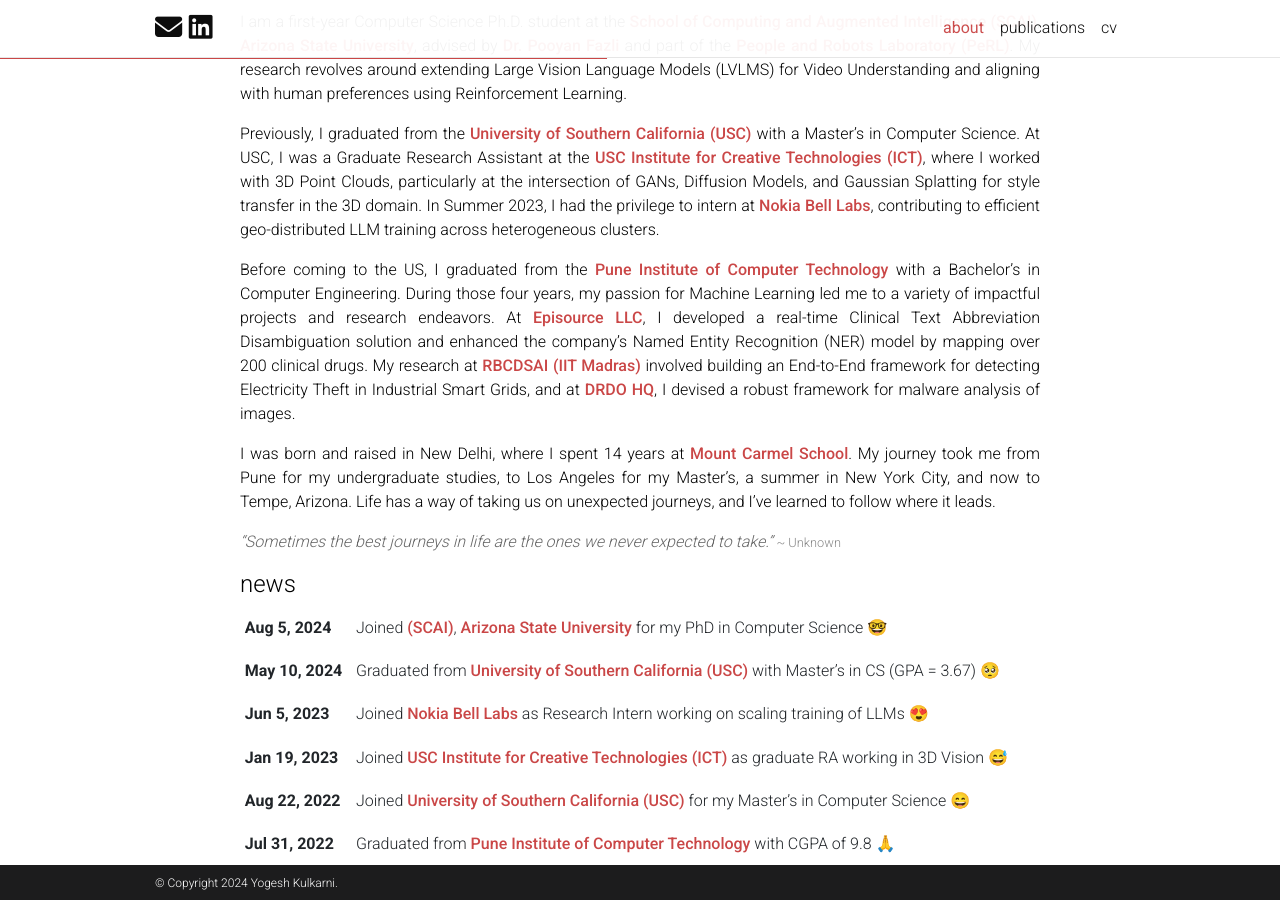
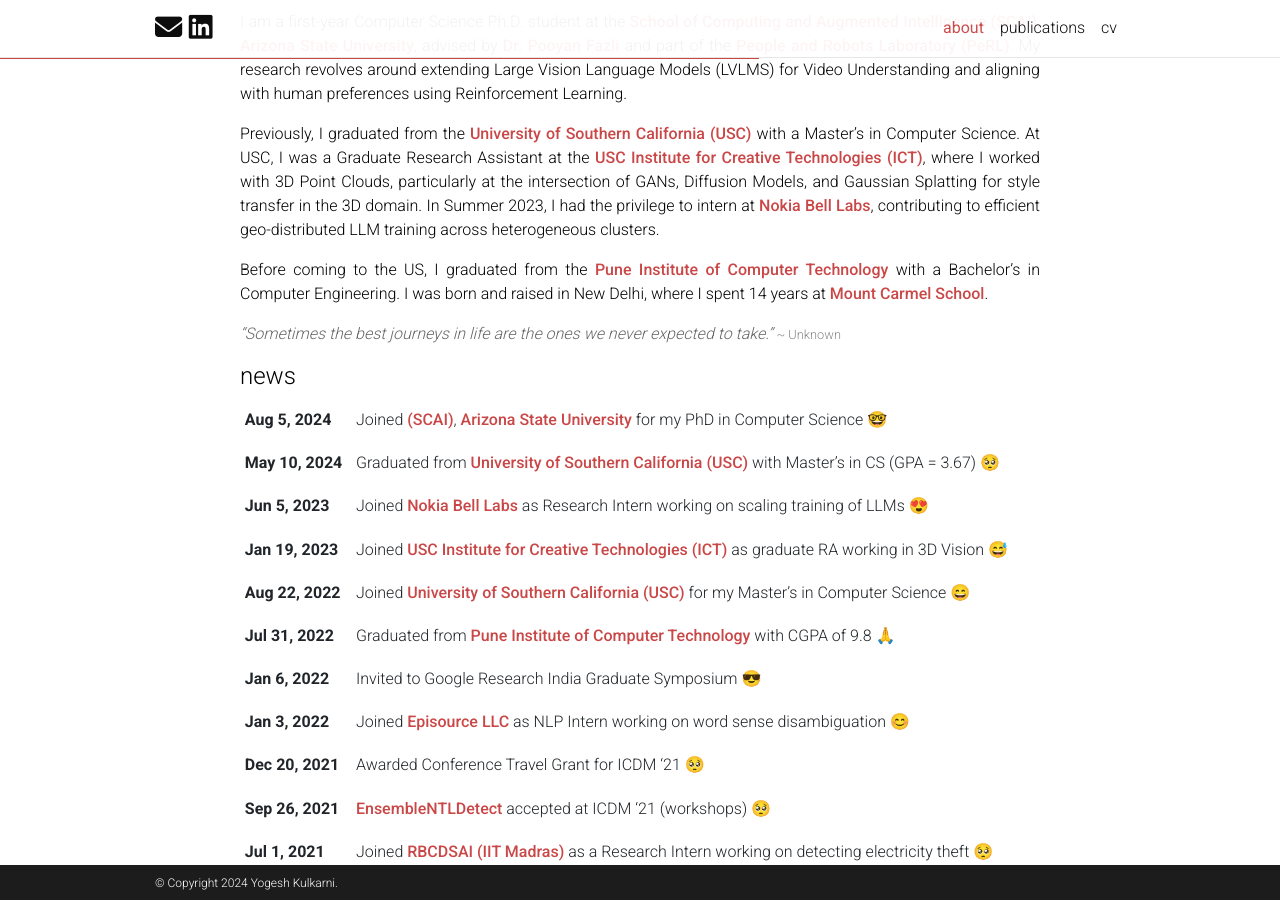
Before and after one commit to yogkul2000/yogkul2000.github.io, a Jekyll site: the page built from _pages/about.md, in a window 1280 px wide and 900 px high, scrolled down 490 px. Built offline with Jekyll 4.4.1, drawn with Linux system fonts in a browser that asks for light colours; emoji names are drawn with the system emoji font; comment, search, counter and statistics services are not loaded; a style sheet for code colours, icons or effects is not loaded.

Commit message:
new updates

```diff
--- a/Gemfile
+++ b/Gemfile
@@ -16,7 +16,6 @@
     gem 'jekyll-toc'
     gem 'jekyll-twitter-plugin'
     gem 'jemoji'
-    gem 'mini_racer'
     gem 'unicode_utils'
     gem 'webrick'
 end
--- a/_pages/about.md
+++ b/_pages/about.md
@@ -21,9 +21,7 @@
 Previously, I graduated from the **[University of Southern California (USC)](https://www.cs.usc.edu/)** with a Master's in Computer Science. At USC, I was a Graduate Research Assistant at the
 **[USC Institute for Creative Technologies (ICT)](https://ict.usc.edu/)**, where I worked with 3D Point Clouds, particularly at the intersection of GANs, Diffusion Models, and Gaussian Splatting for style transfer in the 3D domain. In Summer 2023, I had the privilege to intern at **[Nokia Bell Labs](https://www.bell-labs.com/#gref)**, contributing to efficient geo-distributed LLM training across heterogeneous clusters.
 
-Before coming to the US, I graduated from the **[Pune Institute of Computer Technology](https://pict.edu/)** with a Bachelor's in Computer Engineering. During those four years, my passion for Machine Learning led me to a variety of impactful projects and research endeavors. At **[Episource LLC](https://www.episource.com/)**, I developed a real-time Clinical Text Abbreviation Disambiguation solution and enhanced the company’s Named Entity Recognition (NER) model by mapping over 200 clinical drugs. My research at **[RBCDSAI (IIT Madras)](https://rbcdsai.iitm.ac.in/)** involved building an End-to-End framework for detecting Electricity Theft in Industrial Smart Grids, and at **[DRDO HQ](https://www.drdo.gov.in/)**, I devised a robust framework for malware analysis of images.
-
-I was born and raised in New Delhi, where I spent 14 years at **[Mount Carmel School](https://mountcarmelschool.com/our-schools/)**. My journey took me from Pune for my undergraduate studies, to Los Angeles for my Master’s, a summer in New York City, and now to Tempe, Arizona. Life has a way of taking us on unexpected journeys, and I’ve learned to follow where it leads.
+Before coming to the US, I graduated from the **[Pune Institute of Computer Technology](https://pict.edu/)** with a Bachelor's in Computer Engineering. I was born and raised in New Delhi, where I spent 14 years at **[Mount Carmel School](https://mountcarmelschool.com/our-schools/)**.
 
 <span style="font-size: 1em; font-style: italic; color: #666; font-weight: 300;">"Sometimes the best journeys in life are the ones we never expected to take."</span>
 <span style="font-size: 0.8em; color: #888; font-weight: 300;">~ Unknown</span>
```
Also changed, not shown: 1 other file.
